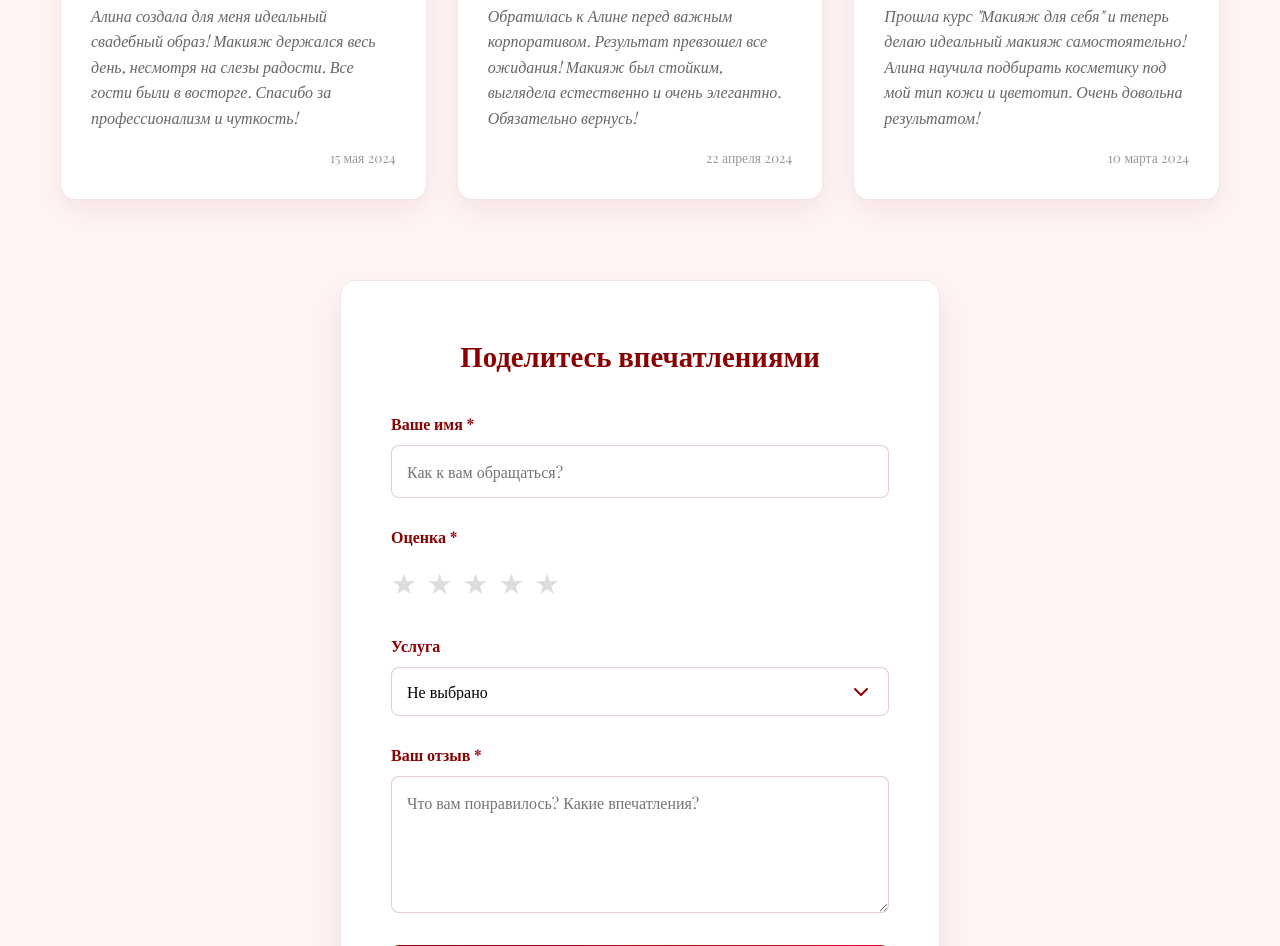
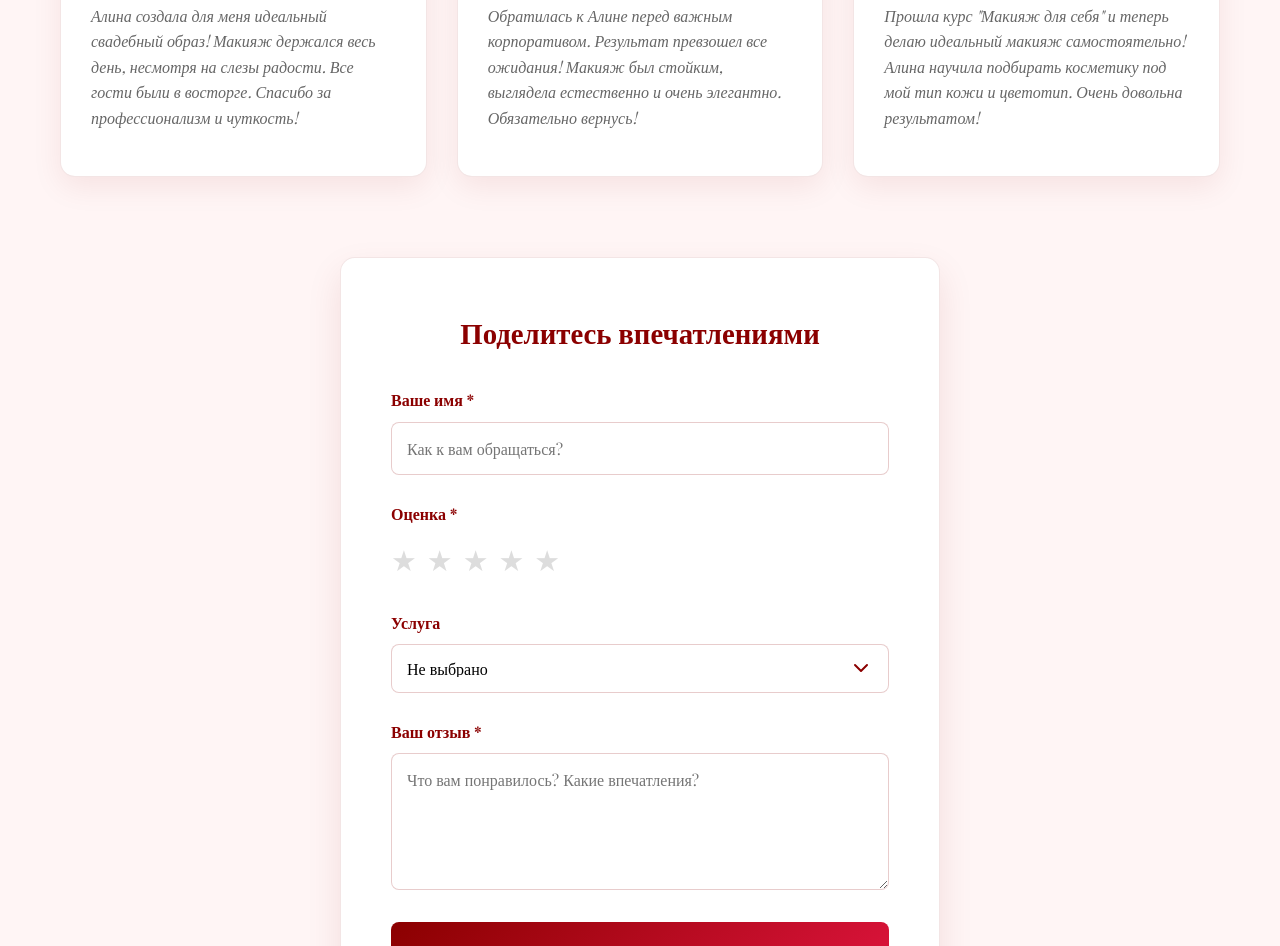
Before and after one commit to pekarskaaalina-droid/vizitka, a plain HTML site: page сайт-визитка/index.html in a window 1280 px wide. Shown: the part 4145-5091 px from the top of the page. Drawn offline with nearby package versions, Linux system fonts and the light colour scheme; a web font is replaced by a local one.

Commit message:
Add files via upload

```diff
--- a/сайт-визитка/index.html
+++ b/сайт-визитка/index.html
@@ -1954,7 +1954,7 @@
                             Алина создала для меня идеальный свадебный образ! Макияж держался весь день, несмотря на слезы радости.
                             Все гости были в восторге. Спасибо за профессионализм и чуткость!
                         </p>
-                        <div class="review-date">15 мая 2024</div>
+
                     </div>
 
                     <div class="review-card">
@@ -1975,7 +1975,7 @@
                             Обратилась к Алине перед важным корпоративом. Результат превзошел все ожидания!
                             Макияж был стойким, выглядела естественно и очень элегантно. Обязательно вернусь!
                         </p>
-                        <div class="review-date">22 апреля 2024</div>
+
                     </div>
 
                     <div class="review-card">
@@ -1996,7 +1996,7 @@
                             Прошла курс "Макияж для себя" и теперь делаю идеальный макияж самостоятельно!
                             Алина научила подбирать косметику под мой тип кожи и цветотип. Очень довольна результатом!
                         </p>
-                        <div class="review-date">10 марта 2024</div>
+
                     </div>
                 </div>
             </div>
```
